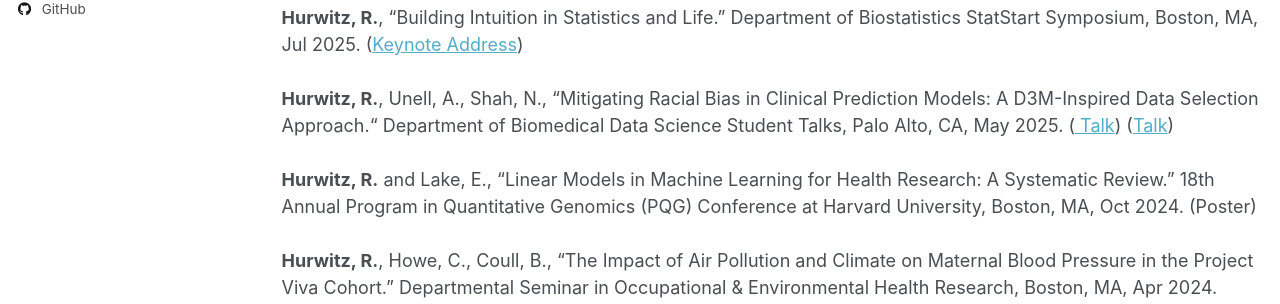
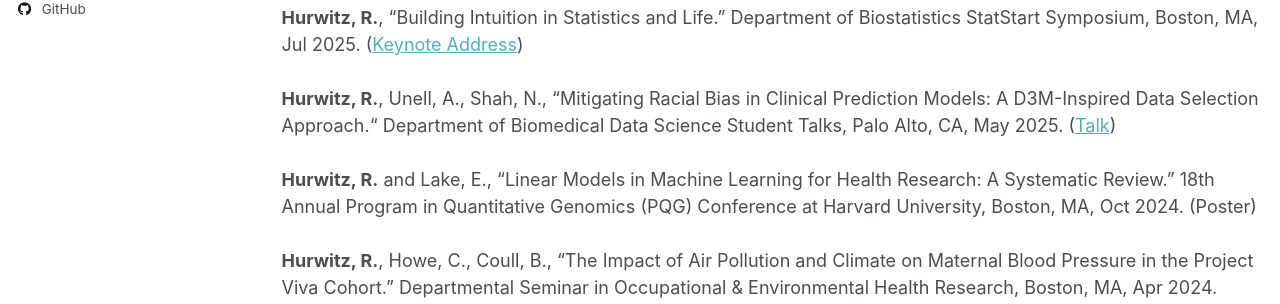
Before and after one commit to rebeccahurwitz/rebeccahurwitz.github.io, a Jekyll site: the page built from _pages/talks.html, in a window 1280 px wide and 900 px high. Shown: the part 434-738 px from the top of the window. Built offline with Jekyll 4.4.1, drawn with Linux system fonts in a browser that asks for light colours; some web fonts are replaced; a script that is not in the unit is left out.

Commit message:
Update talks.html

```diff
--- a/_pages/talks.html
+++ b/_pages/talks.html
@@ -20,7 +20,7 @@
 <br> <br>
 <b>Hurwitz, R.</b>, “Building Intuition in Statistics and Life.” Department of Biostatistics StatStart Symposium, Boston, MA, Jul 2025. (<a href="/files/StatStart_Keynote.pdf" target="_blank">Keynote Address</a>)
 <br> <br>
-<b>Hurwitz, R.</b>, Unell, A., Shah, N., “Mitigating Racial Bias in Clinical Prediction Models: A D3M-Inspired Data Selection Approach.“ Department of Biomedical Data Science Student Talks, Palo Alto, CA, May 2025. (<a href="/files/D3M_Presentation.pdf" target="_blank"> Talk</a>) (<a href="/files/D3M_Presentation.pdf" target="_blank">Talk</a>)
+<b>Hurwitz, R.</b>, Unell, A., Shah, N., “Mitigating Racial Bias in Clinical Prediction Models: A D3M-Inspired Data Selection Approach.“ Department of Biomedical Data Science Student Talks, Palo Alto, CA, May 2025. (<a href="/files/D3M_Presentation.pdf" target="_blank">Talk</a>)
 <br> <br>
 <b>Hurwitz, R.</b> and Lake, E., “Linear Models in Machine Learning for Health Research: A Systematic Review.” 18th Annual Program in Quantitative Genomics (PQG) Conference at Harvard University, Boston, MA, Oct 2024. (Poster)
 <br> <br>
```
